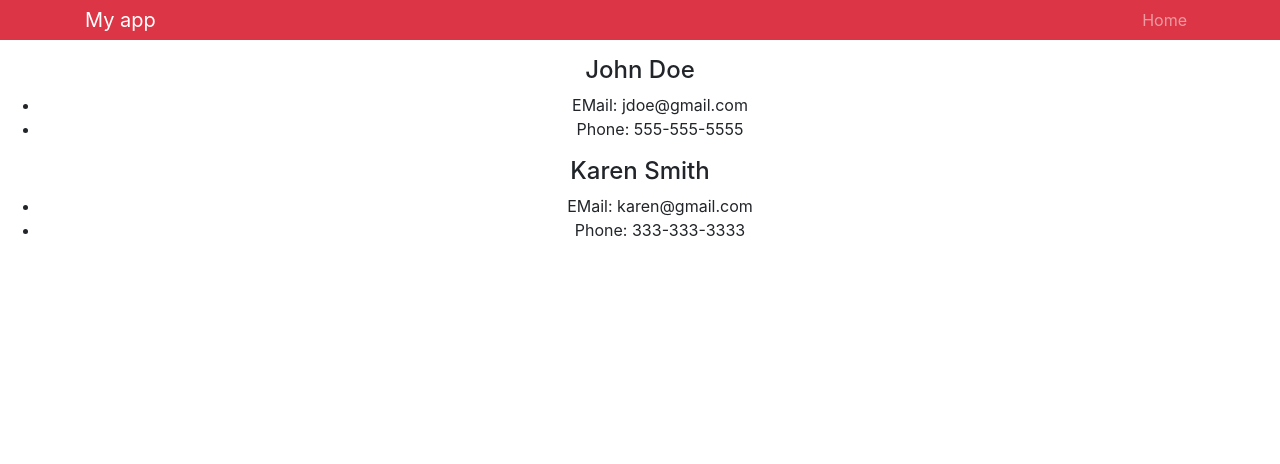
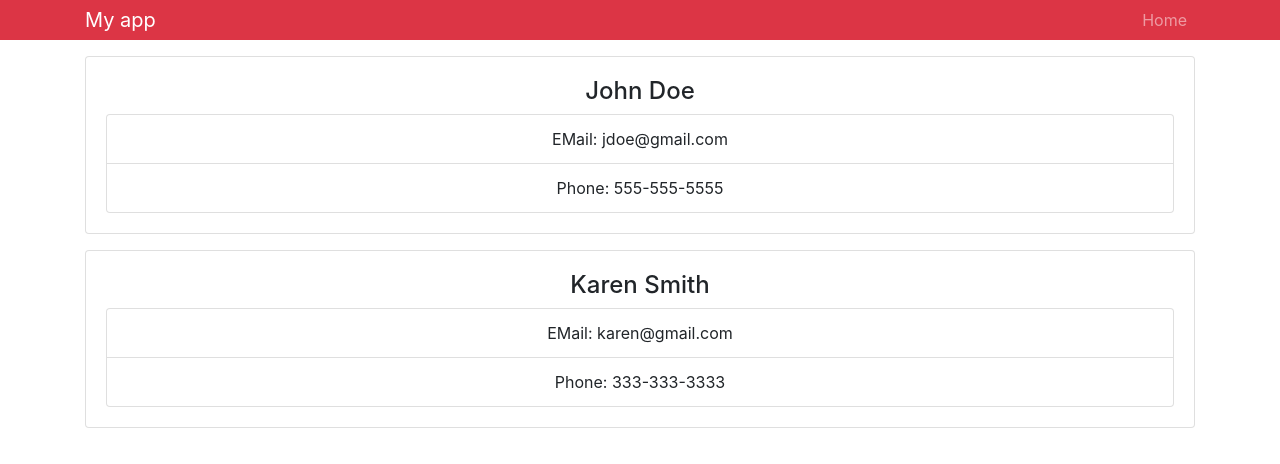
Before and after one commit to mcontoor/Contact-Manager, a React (Create React App) app: page / in a window 1280 px wide. Shown: the top 464 px of the page. Built offline with nearby package versions, Linux system fonts and the light colour scheme.

Commit message:
add bootstrap

```diff
--- a/src/App.js
+++ b/src/App.js
@@ -9,6 +9,7 @@
   return (
     <div className="App">
       <Header />
+      <div className="container">
         <Contact name="John Doe" email="jdoe@gmail.com" phone="555-555-5555" />
         <Contact
           name="Karen Smith"
@@ -16,6 +17,7 @@
           phone="333-333-3333"
         />
       </div>
+    </div>
   );
 }
 
--- a/src/components/Contact.js
+++ b/src/components/Contact.js
@@ -2,29 +2,24 @@
 import PropTypes from "prop-types";
 
 class Contact extends Component {
-  static propTypes = {
-    name: PropTypes.string.isRequired,
-    email: PropTypes.string.isRequired,
-    phone: PropTypes.string.isRequired
-  };
   render() {
     const { name, email, phone } = this.props;
     return (
-      <div>
+      <div className="card card-body mb-3">
         <h4>{name}</h4>
-        <ul>
-          <li>EMail: {email}</li>
-          <li>Phone: {phone}</li>
+        <ul className="list-group">
+          <li className="list-group-item">EMail: {email}</li>
+          <li className="list-group-item">Phone: {phone}</li>
         </ul>
       </div>
     );
   }
 }
 
-// Contact.propTypes = {
-//   name: PropTypes.string.isRequired,
-//   email: PropTypes.string.isRequired,
-//   phone: PropTypes.string.isRequired
-// };
+Contact.propTypes = {
+  name: PropTypes.string.isRequired,
+  email: PropTypes.string.isRequired,
+  phone: PropTypes.string.isRequired
+};
 
 export default Contact;
```
Lines whose indentation alone changed are shown as unchanged.
